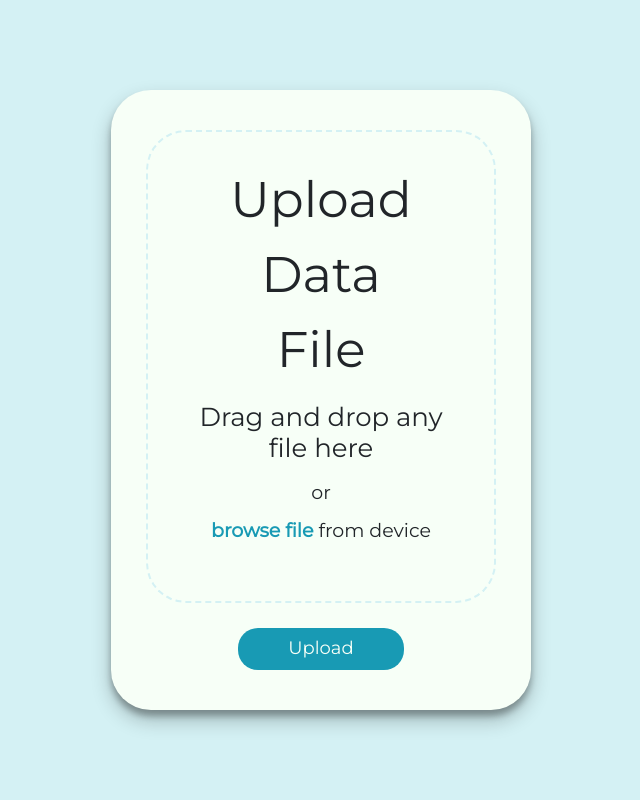
After one commit to TilakTejani/InvitationAssistant, a Flask app: page /csvUpload in a window 1280 px wide. The commit adds this page. Shown: the whole page, without its empty margins (319-959 px from the left). Run offline with Flask 3, Linux system fonts and the light colour scheme; some libraries are stand-ins or nearby versions.

Commit message:
Csv upload done

```diff
--- a/app.py
+++ b/app.py
@@ -9,8 +9,12 @@ import json
 app = Flask(__name__)
 app.config['UPLOAD_FOLDER'] = "uploads"
 
-file = None
-filepath = None
+pdffile = None
+pdffilepath = None
+
+csvfile = None
+csvfilepath = None
+
 # filepath = os.path.join(app.config['UPLOAD_FOLDER'],"t1.pdf")
 img_urls = None
 textComps = None
@@ -19,7 +23,7 @@ textComps = None
 def savePageImages():
     try:
         global img_urls
-        pdf = fitz.open(filepath)
+        pdf = fitz.open(pdffilepath)
         pageCount = len(pdf)
         img_urls = []
         for i in range(pageCount):
@@ -39,34 +43,61 @@ def savePageImages():
 
 @app.route('/')
 def index():
-    global file
-    if(file==None):
-        print("no file selected")
+    global pdffile
+    if(pdffile==None):
+        print("Not all files are selected")
         return render_template("uploadFile.html")
     else:
         isSaved = savePageImages()
         if(isSaved):
             return render_template('editPdf.html',img_urls=img_urls)
-        print("File not saved")
-        file=None
+        print("PdfFile not saved")
+        pdffile=None
         return render_template("uploadFile.html")
+
+@app.route('/csvUpload')
+def csvUpload():
+    global csvfile
+    if(csvfile==None):
+        print("Data file not selected")
+        return render_template("uploadCsvFile.html")
+    else:
+        return render_template("csvContent.html", csv_urls=csvfilepath)
 
 
 @app.route('/pdfSubmit', methods=['GET', 'POST'])
 def pdfSubmit():
-    global file,filepath
+    global pdffile, pdffilepath
     if(request.method=="POST"):
-        file = request.files["pdfFile"]
-        if(file.filename!=""):
+        pdffile = request.files["pdfFile"]
+        if(pdffile.filename!=""):
             os.makedirs(app.config['UPLOAD_FOLDER'], exist_ok=True)
-            filepath = os.path.join(app.config['UPLOAD_FOLDER'], file.filename)
-            file.save(filepath)
+            pdffilepath = os.path.join(app.config['UPLOAD_FOLDER'], pdffile.filename)
+            pdffile.save(pdffilepath)
         else:
-            file=filepath=None
+            pdffile=pdfilepath=None
+    print(pdffile, pdffilepath)
     return redirect("/")
 
+@app.route('/csvSubmit', methods=['GET', 'POST'])
+def csvSubmit():
+    print("Submitting CSV File....")
+    global csvfile, csvfilepath
+    if(request.method=="POST"):
+        print(request)
+        csvfile = request.files["csvFile"]
+        if(csvfile.filename!=""):
+            os.makedirs(app.config['UPLOAD_FOLDER'], exist_ok=True)
+            csvfilepath = os.path.join(app.config['UPLOAD_FOLDER'], csvfile.filename)
+            csvfile.save(csvfilepath)
+        else:
+            csvfile=csvfilepath=None
+    print(csvfile, csvfilepath)
+    return redirect("/")
+
+
 def generatePdf():
-    pdf = fitz.open(filepath)
+    pdf = fitz.open(pdffilepath)
     for (id,textComp) in textComps.items():
         print(f"textComp: {textComp}")
         # print(f"pdf: {pdf}")
@@ -101,9 +132,7 @@ def generatePdf():
 
         page.insert_htmlbox(fitz.Rect(x,y,x+1000,y+1000),textHtml)
         print(f"text added : {x} {y}")
-
-    pdf.save("output.pdf")
-
+        pdf.save(f"editedPdfs/{textComp['textContent']}.pdf")
 
 @app.route('/textSubmit', methods=['GET', 'POST'])
 def textSubmit():
--- /dev/null
+++ b/templates/csvContent.html
@@ -0,0 +1,5 @@
+<!-- {% extends "base.html" %}  -->
+{% block title %}data content{% endblock %}
+{% block content%}
+
+{% endblock %}
--- a/templates/editPdf.html
+++ b/templates/editPdf.html
@@ -23,6 +23,10 @@
             <button onclick="generatePdf()" class="btn btn-primary">
                 Generate Sample PDF
             </button>
+            <hr />
+            <a href="/csvUpload" class="btn btn-primary">
+                    Upload Data Files
+            </a>
             <hr />
         </div>
     </div>
--- /dev/null
+++ b/templates/uploadCsvFile.html
@@ -0,0 +1,133 @@
+{% extends "base.html" %}
+{% block title %}Upload Data File{% endblock %}
+{% block style%}
+
+<link rel="stylesheet" href="{{ url_for('static', filename='styles/uploadFile.css') }}">
+{% endblock %}
+
+{% block content%}
+<form id="csvForm" class="form-container" enctype='multipart/form-data' method="post" action="/pdfSubmit">
+    <div class="upload-files-container">
+        <div class="drag-file-area">
+            <span class="material-icons-outlined upload-icon"> Upload Data<br> File </span>
+            <h3 class="dynamic-message"> Drag and drop any file here </h3>
+            <label class="label"> or <span class="browse-files"> <input name="csvFile" type="file"
+                        class="default-file-input" />
+                    <span class="browse-files-text">browse file</span> <span>from device</span> </span> </label>
+        </div>
+        <span class="cannot-upload-message"> <span class="material-icons-outlined">error</span> Please select a file
+            first <span class="material-icons-outlined cancel-alert-button">cancel</span> </span>
+        <div class="file-block">
+            <div class="file-info"> <span class="material-icons-outlined file-icon">description</span> <span
+                    class="file-name"> </span> | <span class="file-size"> </span> </div>
+            <span class="material-icons remove-file-icon">delete</span>
+            <div class="progress-bar"> </div>
+        </div>
+        <button type="submit" class="upload-button">Upload</button>
+
+    </div>
+</form>
+{% endblock %}
+{% block script %}
+<script>
+
+    var isAdvancedUpload = function () {
+        var div = document.createElement('div');
+        return (('draggable' in div) || ('ondragstart' in div && 'ondrop' in div)) && 'FormData' in window && 'FileReader' in window;
+    }();
+
+    let draggableFileArea = document.querySelector(".drag-file-area");
+    let browseFileText = document.querySelector(".browse-files");
+    let uploadIcon = document.querySelector(".upload-icon");
+    let dragDropText = document.querySelector(".dynamic-message");
+    let fileInput = document.querySelector(".default-file-input");
+    let cannotUploadMessage = document.querySelector(".cannot-upload-message");
+    let cancelAlertButton = document.querySelector(".cancel-alert-button");
+    let uploadedFile = document.querySelector(".file-block");
+    let fileName = document.querySelector(".file-name");
+    let fileSize = document.querySelector(".file-size");
+    let progressBar = document.querySelector(".progress-bar");
+    let removeFileButton = document.querySelector(".remove-file-icon");
+    let uploadButton = document.querySelector(".upload-button");
+    let blankDocumentButton = document.querySelector(".upload-files-blank-container");
+    let csvForm = document.getElementById("csvForm")
+    let fileFlag = 0;
+
+    csvForm.addEventListener("submit", (e) => {
+        e.preventDefault()
+        let formData = new FormData(csvForm)
+        formData.append("csvFile",fileInput.files[0])
+        fetch('/csvSubmit', {
+            method: 'POST',
+            body: formData
+        })
+        .then(response => {
+            console.log("response : ",response);
+            location.reload()
+        }).catch((error)=>{
+            console.log("error : ",error);
+        });
+    })
+
+    fileInput.addEventListener("click", () => {
+        fileInput.value = '';
+    });
+
+    fileInput.addEventListener("change", e => {
+        dragDropText.innerHTML = 'File Dropped Successfully!';
+        document.querySelector(".label").innerHTML = `drag and drop or <span className="browse-files"> <input type="file" className="default-file-input" style=""/> <span className="browse-files-text" style="top: 0;"> browse file</span></span>`;
+        uploadButton.innerHTML = `Upload`;
+        fileName.innerHTML = fileInput.files[0].name;
+        fileSize.innerHTML = (fileInput.files[0].size / 1024).toFixed(1) + " KB";
+        uploadedFile.style.cssText = "display: flex;";
+        progressBar.style.width = 0;
+        fileFlag = 0;
+    });
+
+
+    cancelAlertButton.addEventListener("click", () => {
+        cannotUploadMessage.style.cssText = "display: none;";
+    });
+
+    if (isAdvancedUpload) {
+        ["drag", "dragstart", "dragend", "dragover", "dragenter", "dragleave", "drop"].forEach(evt =>
+            draggableFileArea.addEventListener(evt, e => {
+                e.preventDefault();
+                e.stopPropagation();
+            })
+        );
+
+        ["dragover", "dragenter"].forEach(evt => {
+            draggableFileArea.addEventListener(evt, e => {
+                e.preventDefault();
+                e.stopPropagation();
+                uploadIcon.innerHTML = 'file_download';
+                dragDropText.innerHTML = 'Drop your file here!';
+            });
+        });
+
+        draggableFileArea.addEventListener("drop", e => {
+            dragDropText.innerHTML = 'File Dropped Successfully!';
+            document.querySelector(".label").innerHTML = `drag and drop or <span className="browse-files">  <span className="browse-files-text" style="top: -23px; left: -20px;"> browse file</span> </span>`;
+            uploadButton.innerHTML = `Upload`;
+
+            let files = e.dataTransfer.files;
+            fileInput.files = files;
+            fileName.innerHTML = files[0].name;
+            fileSize.innerHTML = (files[0].size / 1024).toFixed(1) + " KB";
+            uploadedFile.style.cssText = "display: flex;";
+            progressBar.style.width = 0;
+            fileFlag = 0;
+        });
+    }
+
+    removeFileButton.addEventListener("click", () => {
+        uploadedFile.style.cssText = "display: none;";
+        fileInput.value = '';
+        uploadIcon.innerHTML = 'file_upload';
+        dragDropText.innerHTML = 'Drag and drop any file here';
+        document.querySelector(".label").innerHTML = `or <span className="browse-files"> <input type="file" className="default-file-input"/> <span className="browse-files-text">browse file</span> <span>from device</span> </span>`;
+        uploadButton.innerHTML = `Upload`;
+    });
+</script>
+{% endblock %}
--- a/templates/uploadFile.html
+++ b/templates/uploadFile.html
@@ -1,5 +1,5 @@
 {% extends "base.html" %}
-{% block title %}Upload File{% endblock %}
+{% block title %}Upload Invitation File{% endblock %}
 {% block style%}
 
 <link rel="stylesheet" href="{{ url_for('static', filename='styles/uploadFile.css') }}">
@@ -9,7 +9,7 @@
 <form id="pdfForm" class="form-container" enctype='multipart/form-data' method="post" action="/pdfSubmit">
     <div class="upload-files-container">
         <div class="drag-file-area">
-            <span class="material-icons-outlined upload-icon"> Upload your pdf </span>
+            <span class="material-icons-outlined upload-icon"> Upload Invitation File </span>
             <h3 class="dynamic-message"> Drag and drop any file here </h3>
             <label class="label"> or <span class="browse-files"> <input name="pdfFile" type="file"
                         class="default-file-input" />
```
Also changed, not shown: 1 other file.
